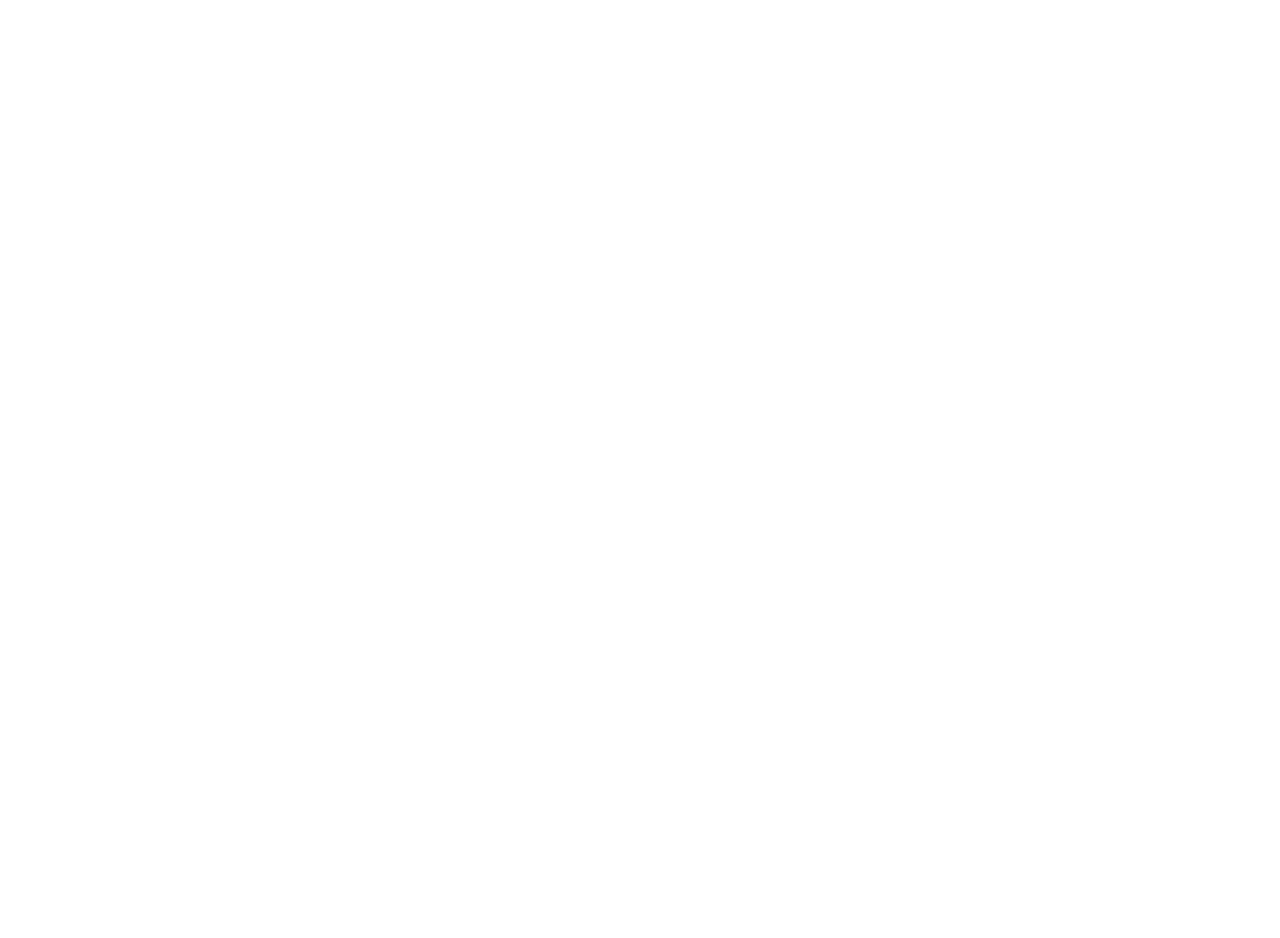
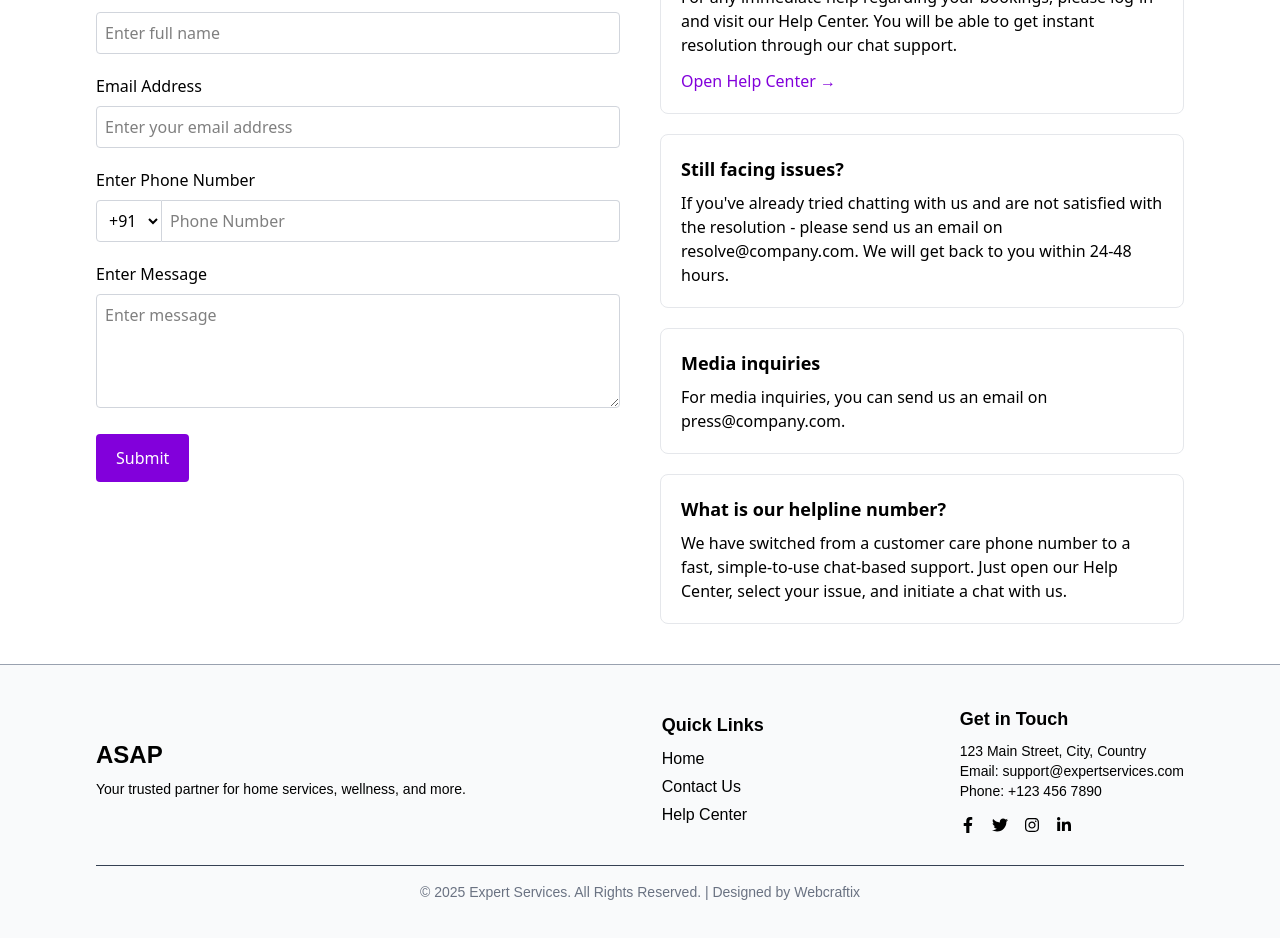
Before and after one commit to nitink3006/ASAP, a React (Vite) app in the folder frontend/: page /contact in a window 1280 px wide. Before the commit this address had no page. Shown: the part 240-1178 px from the top of the page. Before the commit the page ends 800 px from the top, so only its background shows below. Built offline with nearby package versions, Linux system fonts and the light colour scheme.

Commit message:
Landing (#6)
* Updated the Admin Dashboard

* updated value

* done

---------

Co-authored-by: Nitin Kumar <nitink710btechaiml2025@kccitm.edu.in>

```diff
--- a/frontend/src/App.jsx
+++ b/frontend/src/App.jsx
@@ -10,6 +10,7 @@ import Order from "./component/AdminDashboard/Order";
 import AddCategory from "./component/AdminDashboard/AddCategory";
 import AddService from "./component/AdminDashboard/AddService";
 import RemoveService from "./component/AdminDashboard/RemoveService";
+import Contact from "./component/Contact";
 
 // Layout Components
 const LayoutWithNavbar = ({ children }) => (
@@ -18,6 +19,7 @@ const LayoutWithNavbar = ({ children }) => (
     <div className="content">{children}</div>
   </>
 );
+
 const LayoutWithoutNavbar = ({ children }) => (
   <div className="content">{children}</div>
 );
@@ -48,15 +50,10 @@ function App() {
               </LayoutWithNavbar>
             }
           />
+          <Route path="/contact" element={<Contact />} />
 
           {/* Routes without Navbar */}
-          {[
-            "/login",
-            "/order",
-            "/add-category",
-            "/add-service",
-            "/remove-service",
-          ].map((path) => (
+          {["/login", "/order", "/add-category", "/add-service", "/remove-service"].map((path) => (
             <Route
               key={path}
               path={path}
--- /dev/null
+++ b/frontend/src/Config.js
@@ -0,0 +1,5 @@
+const Config = {
+    API_URL: "https://urbanclean.pythonanywhere.com/api",
+}
+
+export default Config
--- /dev/null
+++ b/frontend/src/component/Contact.jsx
@@ -0,0 +1,64 @@
+import React from 'react';
+import Navbar from './LandingPage/Home/Navbar';
+import Footer from './LandingPage/Home/Footer';
+
+const Contact = () => {
+  return (
+    <>
+      <Navbar />
+      <div className="flex flex-col md:flex-row p-10 px-6 lg:px-24 font-sans mt-32">
+        <div className="flex-1 md:mr-10">
+          <h1 className="text-2xl font-bold mb-5">Contact us</h1>
+
+          <form>
+            <label className="block mb-2">Full Name</label>
+            <input type="text" placeholder="Enter full name" className="w-full p-2 mb-5 rounded border border-gray-300" />
+
+            <label className="block mb-2">Email Address</label>
+            <input type="email" placeholder="Enter your email address" className="w-full p-2 mb-5 rounded border border-gray-300" />
+
+            <label className="block mb-2">Enter Phone Number</label>
+            <div className="flex mb-5">
+              <select className="p-2 border border-gray-300 rounded-l">
+                <option value="91">+91</option>
+              </select>
+              <input type="tel" placeholder="Phone Number" className="w-full p-2 border border-gray-300 border-l-0 rounded-r" />
+            </div>
+
+            <label className="block mb-2">Enter Message</label>
+            <textarea placeholder="Enter message" rows="4" className="w-full p-2 mb-5 rounded border border-gray-300"></textarea>
+
+            <button type="submit" className="bg-purple-700 text-white py-3 px-5 rounded cursor-pointer hover:bg-purple-800">Submit</button>
+          </form>
+        </div>
+
+        {/* Right Info Section */}
+        <div className="flex-1 flex flex-col gap-5 mt-10 md:mt-0">
+          <div className="border border-gray-200 rounded-lg p-5">
+            <h3 className="text-lg font-semibold mb-2">Need help?</h3>
+            <p className="mb-3">For any immediate help regarding your bookings, please log-in and visit our Help Center. You will be able to get instant resolution through our chat support.</p>
+            <a href="#" className="text-purple-700 hover:underline">Open Help Center →</a>
+          </div>
+
+          <div className="border border-gray-200 rounded-lg p-5">
+            <h3 className="text-lg font-semibold mb-2">Still facing issues?</h3>
+            <p>If you've already tried chatting with us and are not satisfied with the resolution - please send us an email on <span className="font-medium">resolve@company.com</span>. We will get back to you within 24-48 hours.</p>
+          </div>
+
+          <div className="border border-gray-200 rounded-lg p-5">
+            <h3 className="text-lg font-semibold mb-2">Media inquiries</h3>
+            <p>For media inquiries, you can send us an email on <span className="font-medium">press@company.com</span>.</p>
+          </div>
+
+          <div className="border border-gray-200 rounded-lg p-5">
+            <h3 className="text-lg font-semibold mb-2">What is our helpline number?</h3>
+            <p>We have switched from a customer care phone number to a fast, simple-to-use chat-based support. Just open our Help Center, select your issue, and initiate a chat with us.</p>
+          </div>
+        </div>
+      </div>
+      <Footer/>
+    </>
+  );
+};
+
+export default Contact;
--- a/frontend/src/component/LandingPage/Home.jsx
+++ b/frontend/src/component/LandingPage/Home.jsx
@@ -1,5 +1,6 @@
 import Banner from "./Home/Banner";
 import CustomerFeedback from "./Home/CustomerFeedback";
+import Footer from "./Home/Footer";
 import Services from "./Home/Services";
 
 const Home = () => {
@@ -8,6 +9,7 @@ const Home = () => {
       <Banner />
       <Services />
       <CustomerFeedback />
+      <Footer />
     </div>
   );
 };
--- /dev/null
+++ b/frontend/src/component/LandingPage/Home/Footer.jsx
@@ -0,0 +1,53 @@
+import React from "react";
+import { FaFacebookF, FaTwitter, FaInstagram, FaLinkedinIn } from "react-icons/fa";
+
+const Footer = () => {
+  return (
+    <>
+          <div className="border-t border-gray-400"></div>
+
+    <footer className="bg-gray-50 text-black py-10 px-6 lg:px-24">
+      {/* Top Border Line */}
+
+      <div className="flex flex-col md:flex-row justify-between items-start md:items-center">
+        {/* Company Info */}
+        <div className="mb-6 md:mb-0">
+          <h2 className="text-2xl font-bold">ASAP</h2>
+          <p className="mt-2 text-sm text-black">Your trusted partner for home services, wellness, and more.</p>
+        </div>
+
+        {/* Quick Links */}
+        <div className="mb-6 md:mb-0">
+          <h3 className="text-lg font-semibold">Quick Links</h3>
+          <ul className="mt-2 space-y-1 text-black">
+            <li><a href="#" className="hover:text-gray-500">Home</a></li>
+            <li><a href="/contact" className="hover:text-gray-500">Contact Us</a></li>
+            <li><a href="#" className="hover:text-gray-500">Help Center</a></li>
+          </ul>
+        </div>
+
+        {/* Contact & Socials */}
+        <div>
+          <h3 className="text-lg font-semibold">Get in Touch</h3>
+          <p className="mt-2 text-black text-sm">123 Main Street, City, Country</p>
+          <p className="text-black text-sm">Email: support@expertservices.com</p>
+          <p className="text-black text-sm">Phone: +123 456 7890</p>
+
+          <div className="flex space-x-4 mt-4">
+            <a href="#" className="text-black hover:text-gray-500"><FaFacebookF /></a>
+            <a href="#" className="text-black hover:text-gray-500"><FaTwitter /></a>
+            <a href="#" className="text-black hover:text-gray-500"><FaInstagram /></a>
+            <a href="#" className="text-black hover:text-gray-500"><FaLinkedinIn /></a>
+          </div>
+        </div>
+      </div>
+
+      <div className="border-t border-gray-700 mt-8 pt-4 text-center text-gray-500 text-sm">
+        © {new Date().getFullYear()} Expert Services. All Rights Reserved. | Designed by Webcraftix
+      </div>
+    </footer>
+    </>
+  );
+};
+
+export default Footer;
--- a/frontend/src/component/LandingPage/Login.jsx
+++ b/frontend/src/component/LandingPage/Login.jsx
@@ -3,6 +3,7 @@ import { Link } from "react-router-dom";
 import { FaUser, FaLock } from "react-icons/fa";
 import { AiFillEye, AiFillEyeInvisible } from "react-icons/ai";
 import Navbar from "./Home/Navbar";
+import Footer from "./Home/Footer";
 
 const Login = () => {
   const [showPassword, setShowPassword] = useState(false);
@@ -11,7 +12,6 @@ const Login = () => {
     <>
     <Navbar />
     <div className="min-h-screen flex items-center justify-center bg-white relative">
-      {/* Background Pattern */}
       <div className="absolute inset-0 bg-white"
            style={{ backgroundImage: "url('https://www.transparenttextures.com/patterns/white-wall.png')" }}>
       </div>
@@ -69,6 +69,7 @@ const Login = () => {
         </p>
       </div>
     </div>
+    <Footer />
     </>
   );
 };
--- a/frontend/src/component/LandingPage/Signup.jsx
+++ b/frontend/src/component/LandingPage/Signup.jsx
@@ -1,15 +1,18 @@
 import React, { useState } from "react";
-import { Link } from "react-router-dom";
+import { Link, useNavigate } from "react-router-dom";
 import { FaUser, FaLock, FaMapMarkerAlt, FaPhone } from "react-icons/fa";
 import { AiFillEye, AiFillEyeInvisible } from "react-icons/ai";
 import { MdMyLocation } from "react-icons/md";
+import Footer from "./Home/Footer";
+import Config from "../../Config";
 
 const Signup = () => {
+  const navigate = useNavigate();
   const [showPassword, setShowPassword] = useState(false);
   const [formData, setFormData] = useState({
     fullName: "",
     phoneNumber: "",
-    Address: "",
+    address: "",
     flat: "",
     landmark: "",
     city: "",
@@ -21,7 +24,6 @@ const Signup = () => {
     setFormData({ ...formData, [e.target.name]: e.target.value });
   };
 
-  // Function to fetch current location
   const getLocation = () => {
     if (navigator.geolocation) {
       navigator.geolocation.getCurrentPosition(async (position) => {
@@ -32,13 +34,13 @@ const Signup = () => {
           );
           const data = await response.json();
           if (data.address) {
-            setFormData({
-              ...formData,
-              address: data.address.Address || "",
-              landmark: data.address.road || "",
+            setFormData((prev) => ({
+              ...prev,
+              address: data.address.road || "",
+              landmark: data.address.suburb || "",
               city: data.address.city || data.address.town || data.address.village || "",
               pincode: data.address.postcode || "",
-            });
+            }));
           }
         } catch (error) {
           console.error("Error fetching location:", error);
@@ -49,17 +51,43 @@ const Signup = () => {
     }
   };
 
+  const handleSubmit = async (e) => {
+    e.preventDefault();
+
+    try {
+      const response = await fetch(`${Config.API_URL}/user-profiles/`, {
+        method: "POST",
+        headers: {"Content-Type": "application/json"},
+        body: JSON.stringify(formData),
+      });
+
+      if (response.ok) {
+        const result = await response.json();
+        localStorage.setItem("user", JSON.stringify(result));
+        navigate("/dashboard");
+      } else {
+        const errorData = await response.json();
+        alert(`Signup failed: ${errorData.detail || "Unknown error"}`);
+      }
+    } catch (error) {
+      console.error("Signup error:", error);
+      alert("An error occurred. Please try again.");
+    }
+  };
+
   return (
+    <>
       <div className="min-h-screen flex items-center justify-center bg-white relative">
-      <div className="absolute inset-0 bg-white"
-           style={{ backgroundImage: "url('https://www.transparenttextures.com/patterns/white-wall.png')" }}>
-      </div>
+        <div
+          className="absolute inset-0 bg-white"
+          style={{ backgroundImage: "url('https://www.transparenttextures.com/patterns/white-wall.png')" }}
+        ></div>
 
         <div className="bg-white p-8 rounded-lg shadow-2xl w-full max-w-2xl z-10 mt-18">
           <h2 className="text-3xl font-semibold text-center text-gray-800">Create Account</h2>
           <p className="text-gray-500 text-center mt-2">Sign up to get doorstep services</p>
 
-        <form className="mt-6">
+          <form className="mt-6" onSubmit={handleSubmit}>
             {/* Full Name & Phone Number */}
             <div className="grid grid-cols-2 gap-4">
               <div>
@@ -73,6 +101,7 @@ const Signup = () => {
                     onChange={handleChange}
                     placeholder="Enter your full name"
                     className="w-full outline-none bg-transparent"
+                    required
                   />
                 </div>
               </div>
@@ -88,6 +117,7 @@ const Signup = () => {
                     onChange={handleChange}
                     placeholder="Enter your phone number"
                     className="w-full outline-none bg-transparent"
+                    required
                   />
                 </div>
               </div>
@@ -95,7 +125,6 @@ const Signup = () => {
 
             {/* Address Fields */}
             <div className="grid grid-cols-2 gap-4 mt-4">
-            {/* House No / Apartment No with Location Icon */}
               <div className="relative">
                 <label className="block text-gray-700 font-medium mb-2">Address</label>
                 <div className="flex items-center border rounded-lg p-2 bg-gray-100 relative">
@@ -107,6 +136,7 @@ const Signup = () => {
                     onChange={handleChange}
                     placeholder="Address"
                     className="w-full outline-none bg-transparent"
+                    required
                   />
                   <MdMyLocation
                     className="absolute right-3 text-blue-600 cursor-pointer"
@@ -116,7 +146,6 @@ const Signup = () => {
                 </div>
               </div>
 
-            {/* Flat / Building Name */}
               <div>
                 <label className="block text-gray-700 font-medium mb-2">Flat / Building Name</label>
                 <input
@@ -129,7 +158,6 @@ const Signup = () => {
                 />
               </div>
 
-            {/* Landmark */}
               <div>
                 <label className="block text-gray-700 font-medium mb-2">Landmark</label>
                 <input
@@ -142,7 +170,6 @@ const Signup = () => {
                 />
               </div>
 
-            {/* City */}
               <div>
                 <label className="block text-gray-700 font-medium mb-2">City</label>
                 <input
@@ -152,10 +179,10 @@ const Signup = () => {
                   onChange={handleChange}
                   placeholder="Enter your city"
                   className="w-full border rounded-lg p-2 bg-gray-100 outline-none"
+                  required
                 />
               </div>
 
-            {/* Pincode & Password */}
               <div>
                 <label className="block text-gray-700 font-medium mb-2">Pincode</label>
                 <input
@@ -165,6 +192,7 @@ const Signup = () => {
                   onChange={handleChange}
                   placeholder="Enter Pincode"
                   className="w-full border rounded-lg p-2 bg-gray-100 outline-none"
+                  required
                 />
               </div>
 
@@ -179,6 +207,7 @@ const Signup = () => {
                     onChange={handleChange}
                     placeholder="Create a password"
                     className="w-full outline-none bg-transparent"
+                    required
                   />
                   <button
                     type="button"
@@ -191,20 +220,21 @@ const Signup = () => {
               </div>
             </div>
 
-          {/* Create Account Button */}
-          <button className="w-full bg-gray-700 text-white py-2 rounded-lg font-semibold hover:bg-gray-800 transition duration-200 mt-4">
+            <button className="w-full cursor-pointer bg-gray-700 text-white py-2 rounded-lg font-semibold hover:bg-gray-800 transition duration-200 mt-4" type="submit">
               Create Account
             </button>
           </form>
 
-        <p className="text-center text-gray-500 mt-4">
+          <p className="text-center text-gray-500 mt-4 ">
             Already have an account?{" "}
-          <Link to="/login" className="text-gray-700 font-medium hover:underline">
+            <Link to="/login" className="text-gray-700 cursor-pointer font-medium hover:underline">
               Login
             </Link>
           </p>
         </div>
       </div>
+      <Footer />
+    </>
   );
 };
 
```
Also changed, not shown: 1 other file (tests, documents, lock files or other folders). Lines whose indentation alone changed are shown as unchanged.
